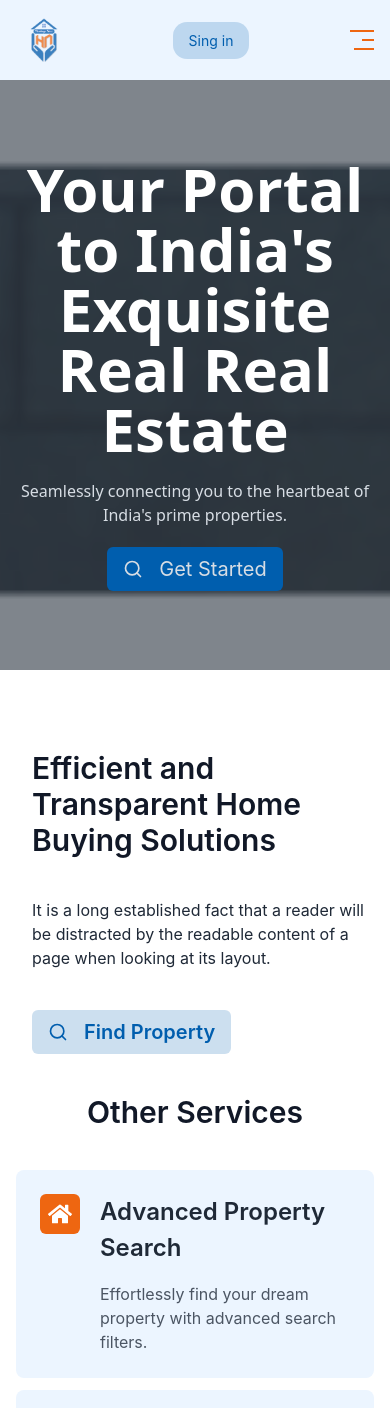
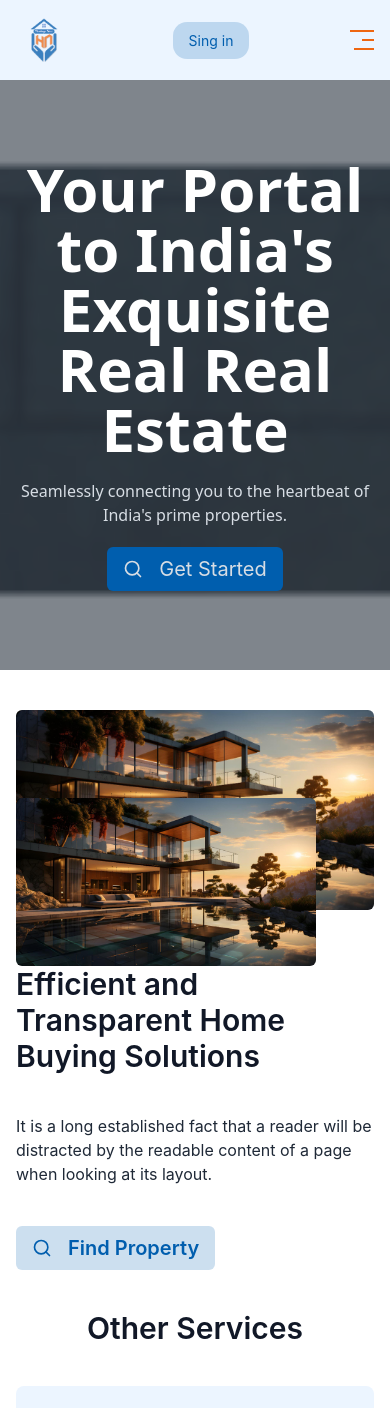
Before and after one commit to Mehebul02/Heritage-Nest, a React (Vite) app: page / in a window 390 px wide. Shown: the top 1408 px of the page. Built offline with nearby package versions, Linux system fonts and the light colour scheme.

Commit message:
Images added

```diff
--- a/src/assets/images/index.js
+++ b/src/assets/images/index.js
@@ -1,5 +1,6 @@
 import logo from '../images/logo.png'
 import banner from '../images/banner.png'
+import house_1 from '../images/house_1.jpg'
 
 
-export {logo,banner}
+export {logo,banner,house_1}
--- a/src/component/Propertybuying/PropertyBuying.jsx
+++ b/src/component/Propertybuying/PropertyBuying.jsx
@@ -1,3 +1,4 @@
+import { house_1 } from "../../assets/images";
 import Container from "../Container";
 import CustomButton from "../CustomButton";
 import SectionTitle from "../SectionTitle";
@@ -6,9 +7,13 @@ const PropertyBuying = () => {
     return (
         <Container>
             {/* Main div  */}
-            <div className="flex justify-between items-center gap-4 my-10">
+            <div className="flex flex-col lg:flex-row justify-between items-center gap-4 my-10">
                 {/* images  */}
                 <div>
+                   <div className="relative">
+                   <img className=" w-[458px] rounded-md" src={house_1} alt="" />
+                   <img className="absolute -bottom-14 lg:-right-28 w-[300px] rounded-md" src={house_1} alt="" />
+                   </div>
 
                 </div>
                 {/* text section  */}
--- a/src/component/SocialLInks.jsx
+++ b/src/component/SocialLInks.jsx
@@ -1,45 +1,34 @@
 import React from "react";
 import {
   SlSocialFacebook,
-  SlSocialInstagram,
   SlSocialLinkedin,
-  SlSocialYoutube,
 } from "react-icons/sl";
 import { TbBrandGithub } from "react-icons/tb";
 import { motion } from "framer-motion";
 import { twMerge } from "tailwind-merge";
+import { FaTwitter } from "react-icons/fa";
 
 const socialAccounts = [
   {
-    title: "github",
-    link: "https://github.com/Mehebul02",
-    icon: <TbBrandGithub />,
+    title: "twitter",
+    link: "",
+    icon: <FaTwitter />,
     delay: 0.8,
   },
-  // {
-  //   title: "youtube",
-  //   link: "https://www.youtube.com/channel/UChkOsij0dhgft0GhHRauOAA",
-  //   icon: <SlSocialYoutube />,
-  //   delay: 0.85,
-  // },
+
   {
     title: "linkedin",
-    link: "https://www.linkedin.com/in/noor-mohammad-ab2245193/",
+    link: "",
     icon: <SlSocialLinkedin />,
     delay: 0.9,
   },
   {
     title: "facebook",
-    link: "https://www.facebook.com/Noorlalu143/",
+    link: "",
     icon: <SlSocialFacebook />,
     delay: 0.95,
   },
-  {
-    title: "instagram",
-    link: "https://www.instagram.com/simplenoor143/",
-    icon: <SlSocialInstagram />,
-    delay: 1,
-  },
+
 ];
 const SocialLInks = ({ className }) => {
   return (
```
Also changed, not shown: src/assets/images/house_1.jpg (added).
